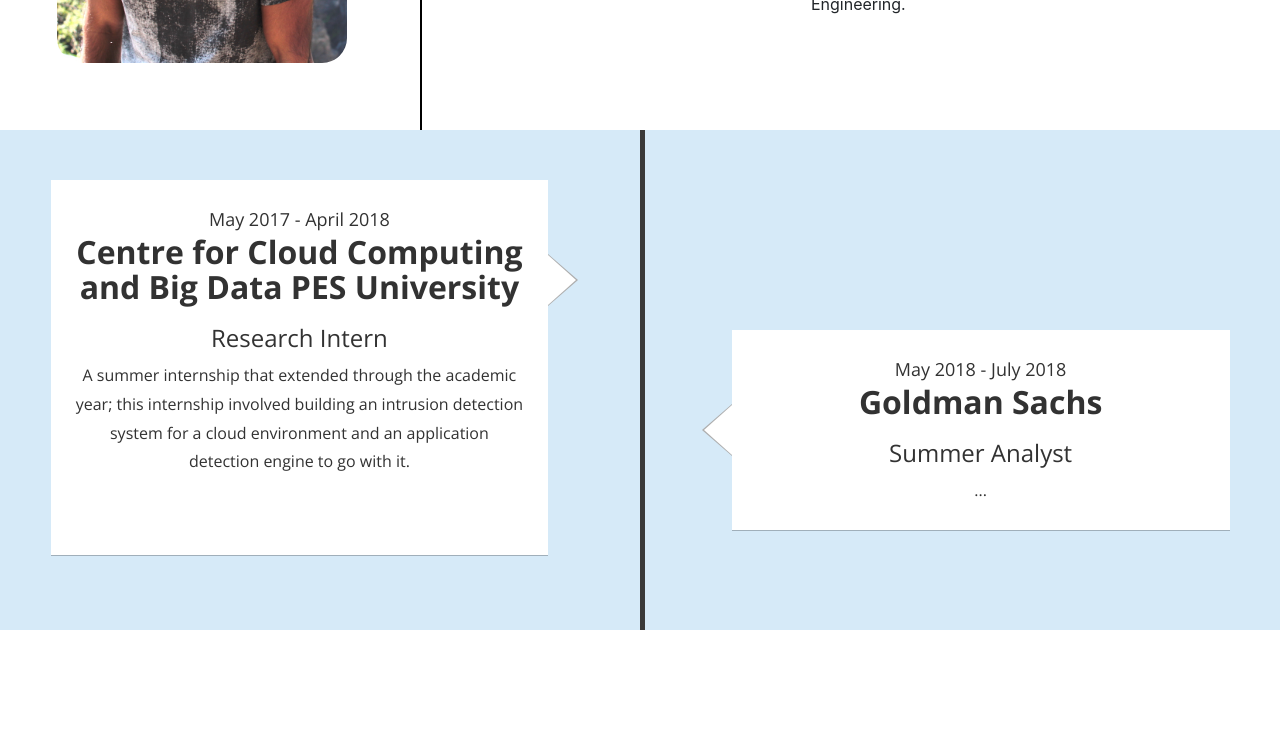
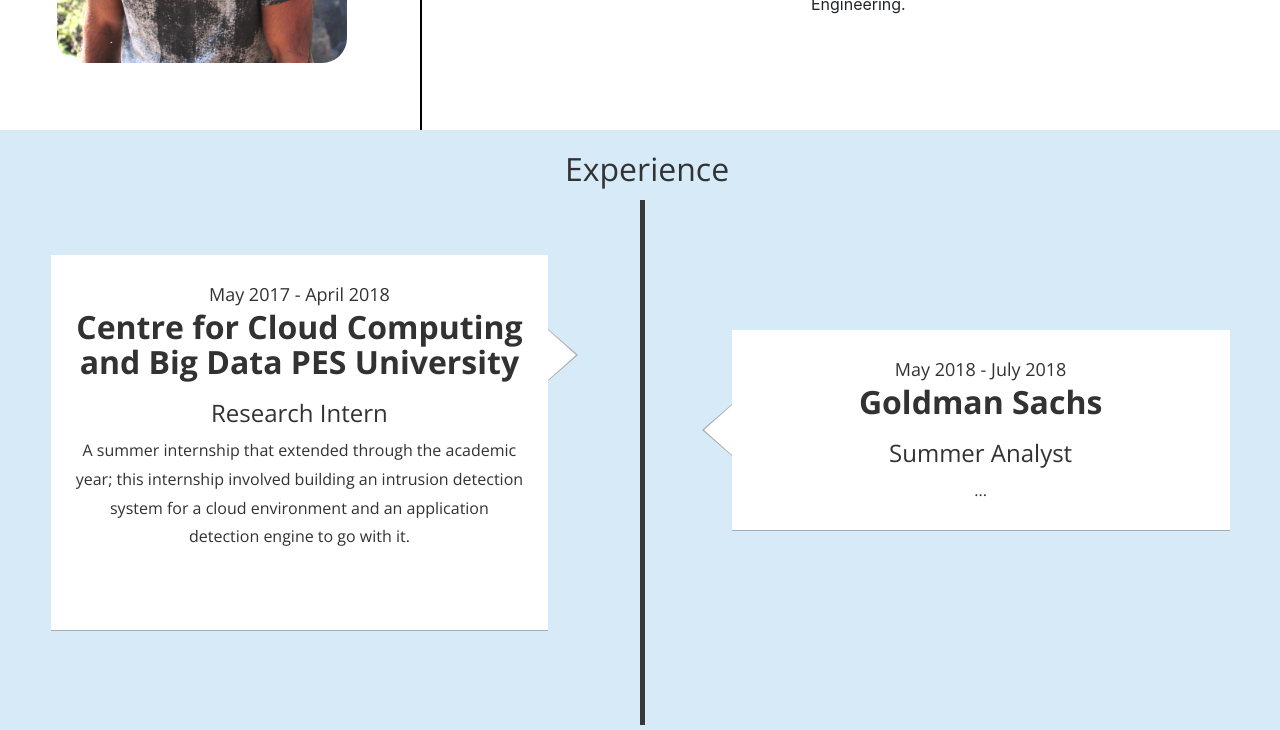
Before and after one commit to avinashshenoy97/avinashshenoy97.github.io, a plain HTML site: page profile.html in a window 1280 px wide. Shown: the part 1169-1899 px from the top of the page. Before the commit the page ends 1799 px from the top, so only its background shows below. Drawn offline with nearby package versions, Linux system fonts and the light colour scheme.

Commit message:
Styled timeline

```diff
--- a/profile.html
+++ b/profile.html
@@ -161,7 +161,7 @@
                     <div class="timeline">
                         <div class="line">
                             <div class="start">
-
+                                Experience
                             </div>
                             <div class="end">
 
--- a/static/style/timeline.css
+++ b/static/style/timeline.css
@@ -7,7 +7,7 @@
     font-family: 'Open Sans', sans-serif;
     font-size: 112.5%;
     line-height: 1.6em;
-    height: 500px;
+    height: 600px;
 }
 
 /* ================ The Timeline ================ */
@@ -19,10 +19,11 @@
 }
 .timeline .line {
     width: 5px;
-    height: 500px;
+    height: 525px;
     min-height: 250px;
     background: #393939;
     margin: 0 auto;
+    top: 70px;
     left: 50%;
     right: 50%;
     z-index: 1;
@@ -32,7 +33,7 @@
     font-size: 32px;
     position: absolute;
     top: -45px;
-    left: -35px;
+    left: -75px;
 }
 .timeline .end {
     font-size: 32px;
@@ -45,7 +46,7 @@
     height: 200px;
     text-align: center;
     box-shadow: 0 0.01em 0.01em #000;
-    margin: 50px 0 0 5%;
+    margin: 125px 0 0 5%;
     padding: 25px;
     background: #fff;
     z-index: 2;
```
